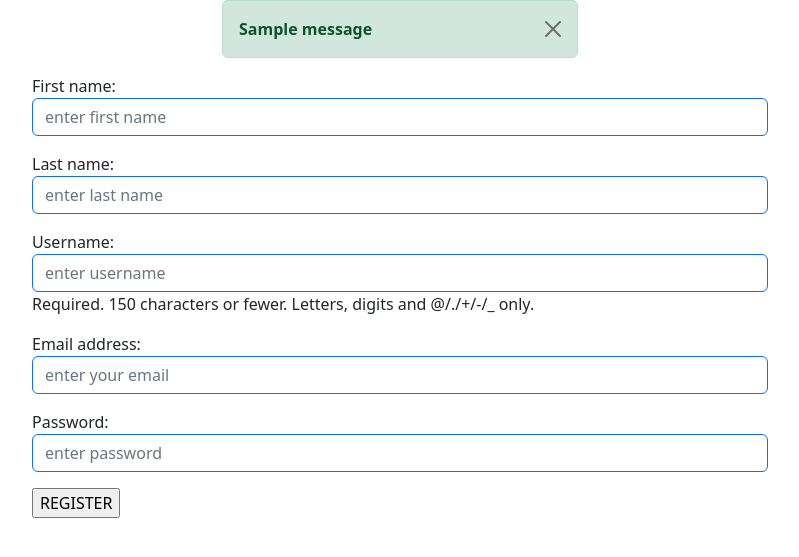
After one commit to ReshmaKSajad/dishfest, a Django app: page /accounts/register in a window 1280 px wide. The commit adds this page. Shown: the top 557 px of the page, without its empty margins (240-1039 px from the left). Run offline with Django 4.2, Linux system fonts and the light colour scheme; one stand-in notice (Sample message) is shown.

Commit message:
completed

```diff
--- a/DishFest/urls.py
+++ b/DishFest/urls.py
@@ -15,12 +15,16 @@ Including another URLconf
 """
 from django.contrib import admin
 from django.urls import path
-from Dishes.views import Add_Dishes_View,Dish_List_View,Dish_Detail_View,Dish_Delete_View
+from Dishes.views import Add_Dishes_View,Dish_List_View,Dish_Detail_View,Dish_Delete_View,RegistrationView,LoginView,signout_view,Dish_Update_View
 
 urlpatterns = [
     path('admin/', admin.site.urls),
     path('dishes/add/',Add_Dishes_View.as_view(),name="dish-add"),
     path('dishes/list',Dish_List_View.as_view(),name="dish-list"),
     path('dishes/<int:id>/detail',Dish_Detail_View.as_view(),name="dish-detail"),
-    path('dishes/<int:id>/delete',Dish_Delete_View.as_view(),name="dish-delete")
+    path('dishes/<int:id>/delete',Dish_Delete_View.as_view(),name="dish-delete"),
+    path("accounts/register",RegistrationView.as_view(),name="register"),
+    path("",LoginView.as_view(),name="signin"),
+    path("accounts/logout",signout_view,name="signout"),
+    path("dishes/<int:id>/update",Dish_Update_View.as_view(),name = "dish-update")
 ]
--- /dev/null
+++ b/Dishes/forms.py
@@ -0,0 +1,26 @@
+from django import forms
+from django.contrib.auth.models import User
+
+from Dishes.models import Dishes
+
+class RegistrationForm(forms.ModelForm):
+    class Meta:
+        model = User
+        fields = ["first_name","last_name","username","email","password"]
+        widgets={
+            "first_name":forms.TextInput(attrs={"class":"form-control border border-primary","placeholder":"enter first name"}),
+            "last_name":forms.TextInput(attrs={"class":"form-control border border-primary","placeholder":"enter last name"}),
+            "username":forms.TextInput(attrs={"class":"form-control border border-primary","placeholder":"enter username"}),
+            "email":forms.EmailInput(attrs={"class":"form-control border border-primary","placeholder":"enter your email"}),
+            "password":forms.PasswordInput(attrs={"class":"form-control border border-primary","placeholder":"enter password"})
+        }
+class LoginForm(forms.Form):
+    username = forms.CharField(widget=forms.TextInput(attrs={"class":"form-control border border-primary","placeholder":"enter username"}))
+    password = forms.CharField(widget=forms.PasswordInput({"class":"form-control border border-primary","placeholder":"enter password"}))
+
+
+class DishUpdateForm(forms.ModelForm):
+
+    class Meta:
+        model = Dishes
+        fields = ["name","category","price","rating"]
--- a/Dishes/models.py
+++ b/Dishes/models.py
@@ -1,8 +1,10 @@
 from django.db import models
+from django.contrib.auth.models import User
 
 # Create your models here.
 class Dishes(models.Model):
     name = models.CharField(max_length = 200)
+    user = models.ForeignKey(User,on_delete = models.CASCADE)
     category = models.CharField(max_length = 200)
     price = models.PositiveIntegerField()
     rating = models.PositiveIntegerField()
--- /dev/null
+++ b/Dishes/templates/register.html
@@ -0,0 +1,54 @@
+<!DOCTYPE html>
+<html lang="en">
+<head>
+  <meta charset="UTF-8">
+  <meta http-equiv="X-UA-Compatible" content="IE=edge">
+  <meta name="viewport" content="width=device-width, initial-scale=1.0">
+  <title>Document</title>
+  <!-- CSS only -->
+  <link href="https://cdn.jsdelivr.net/npm/bootstrap@5.2.2/dist/css/bootstrap.min.css" rel="stylesheet"
+    integrity="sha384-Zenh87qX5JnK2Jl0vWa8Ck2rdkQ2Bzep5IDxbcnCeuOxjzrPF/et3URy9Bv1WTRi" crossorigin="anonymous">
+  <!-- JavaScript Bundle with Popper -->
+  <script src="https://cdn.jsdelivr.net/npm/bootstrap@5.2.2/dist/js/bootstrap.bundle.min.js"
+    integrity="sha384-OERcA2EqjJCMA+/3y+gxIOqMEjwtxJY7qPCqsdltbNJuaOe923+mo//f6V8Qbsw3"
+    crossorigin="anonymous"></script>
+</head>
+<body>
+  <div class="container">
+    <div class="row">
+      <div class="col-4"></div>
+      <div class="col-4">
+          {%if messages%}
+          {%for msg in messages%}
+          {% if msg.level == DEFAULT_MESSAGE_LEVELS.ERROR %}
+          <div class="alert alert-dander alert-dismissible fade show" role="alert">
+              <strong>{{msg}}</strong>
+              <button type="button" class="btn-close" data-bs-dismiss="alert" aria-label="Close"></button>
+            </div>
+          {% endif %}
+
+          {% if msg.level == DEFAULT_MESSAGE_LEVELS.SUCCESS %}
+          <div class="alert alert-success alert-dismissible fade show" role="alert">
+              <strong>{{msg}}</strong>
+              <button type="button" class="btn-close" data-bs-dismiss="alert" aria-label="Close"></button>
+            </div>
+          {% endif %}
+          {%endfor%}
+          {%endif%}
+      </div>
+      <div class="col-4"></div>
+  </div>
+    <div class="row">
+      <div class="col-2"></div>
+      <div class="col-8">
+        <form action="" method="post">
+          {%csrf_token%}
+          {{form.as_p}}
+          <input type="submit" value="REGISTER">
+        </form>
+      </div>
+      <div class="col-2"></div>
+    </div>
+  </div>
+</body>
+</html>
--- a/Dishes/views.py
+++ b/Dishes/views.py
@@ -1,9 +1,25 @@
 from django.shortcuts import render,redirect
-from django.views.generic import View
+from django.views.generic import View,ListView,DetailView,DeleteView,UpdateView
 from Dishes.models import Dishes
+from Dishes.forms import RegistrationForm,LoginForm,DishUpdateForm
+from django.contrib.auth.models import User
+from django.contrib.auth import authenticate,login,logout
+from django.contrib import messages
+from django.utils.decorators import method_decorator
+from django.urls import reverse_lazy
 
 # Create your views here.
 
+def signin_required(fn):
+    def wrapper(request,*args,**kwargs):
+        if not request.user.is_authenticated:
+            messages.error(request,"You must login")
+            return redirect("signin")
+        else:
+            return fn(request,*args,**kwargs)
+    return wrapper
+
+@method_decorator(signin_required,name="dispatch")
 class Add_Dishes_View(View):
 
     def get(self,request,*args,**kwargs):
@@ -11,25 +27,92 @@ class Add_Dishes_View(View):
 
     def post(self,request,*args,**kwargs):
         name = request.POST.get("name")
+        user = request.user
         category = request.POST.get("category")
         price = request.POST.get("price")
         rating = request.POST.get("rating")
-        Dishes.objects.create(name=name,category=category,price=price,rating=rating)
-        return render(request,"add_dish.html")
+        Dishes.objects.create(user=request.user,name=name,category=category,price=price,rating=rating)
+        messages.success(request,"Dish has been created")
+        return redirect("dish-list")
 
-class Dish_List_View(View):
-    def get(self,request,*args,**kwargs):
-        qs = Dishes.objects.all()
-        return render(request,"list_dishes.html",{"dishes":qs})
+@method_decorator(signin_required,name="dispatch")
+class Dish_List_View(ListView):
+    model = Dishes
+    template_name = "list_dishes.html"
+    context_object_name = "dishes"
 
-class Dish_Detail_View(View):
-    def get(self,request,*args,**kwargs):
-        id = kwargs.get("id")
-        dish = Dishes.objects.get(id=id)
-        return render(request,"dish-detail.html",{"dish":dish})
+    def get_queryset(self):
+        return Dishes.objects.filter(user = self.request.user)
 
-class Dish_Delete_View(View):
+    # def get(self,request,*args,**kwargs):
+    #     if request.user.is_authenticated:
+
+    #         qs = Dishes.objects.filter(user=request.user)
+    #         return render(request,"list_dishes.html",{"dishes":qs})
+    #     else:
+    #         return redirect("signin")
+
+@method_decorator(signin_required,name="dispatch")
+class Dish_Detail_View(DetailView):
+    model = Dishes
+    template_name = "dish-detail.html"
+    context_object_name = "dish"
+    pk_url_kwarg = "id"
+    # def get(self,request,*args,**kwargs):
+    #     id = kwargs.get("id")
+    #     dish = Dishes.objects.get(id=id)
+    #     return render(request,"dish-detail.html",{"dish":dish})
+
+@method_decorator(signin_required,name="dispatch")
+class Dish_Delete_View(DeleteView):
     def get(self,request,*args,**kwargs):
         id = kwargs.get("id")
         Dishes.objects.get(id=id).delete()
+        messages.success(request,"Dish deleted")
         return redirect("dish-list")
+
+class RegistrationView(View):
+    def get(self,request,*args,**kwargs):
+        form = RegistrationForm()
+        return render(request,"register.html",{"form":form})
+
+    def post(self,request,*args,**kwargs):
+        form = RegistrationForm(request.POST)
+        if form.is_valid():
+            User.objects.create_user(**form.cleaned_data)
+            messages.success(request,"Account created")
+            return redirect("dish-list")
+        else:
+            messages.error(request,"Registration failed")
+            return render(request,"register.html",{"form":form})
+
+class LoginView(View):
+    def get(self,request,*args,**kwargs):
+        form = LoginForm()
+        return render(request,"login.html",{"form":form})
+
+    def post(self,request,*args,**kwargs):
+        form = LoginForm(request.POST)
+        if form.is_valid():
+            uname = form.cleaned_data.get("username")
+            pwd = form.cleaned_data.get("password")
+            usr = authenticate(request,username=uname,password=pwd)
+            if usr:
+                login(request,usr)
+                return redirect("dish-list")
+            else:
+                messages.error(request,"Invalid credentials")
+                return render(request,"login.html",{"form":form})
+
+@signin_required
+def signout_view(request,*args,**kwargs):
+    logout(request)
+    return redirect("register")
+
+
+class Dish_Update_View(UpdateView):
+    model = Dishes
+    template_name = "dish-update.html"
+    form_class = DishUpdateForm
+    pk_url_kwarg = "id"
+    success_url = reverse_lazy("dish-list")
```
Also changed, not shown: Dishes/templates/add_dish.html (+4 -13 lines), Dishes/templates/base.html (added, +45 -0 lines), Dishes/templates/dish-detail.html (+7 -13 lines), Dishes/templates/dish-update.html (added, +24 -0 lines), Dishes/templates/list_dishes.html (+34 -14 lines), Dishes/templates/login.html (added, +55 -0 lines), Dishes/migrations/0001_initial.py, db.sqlite3.
